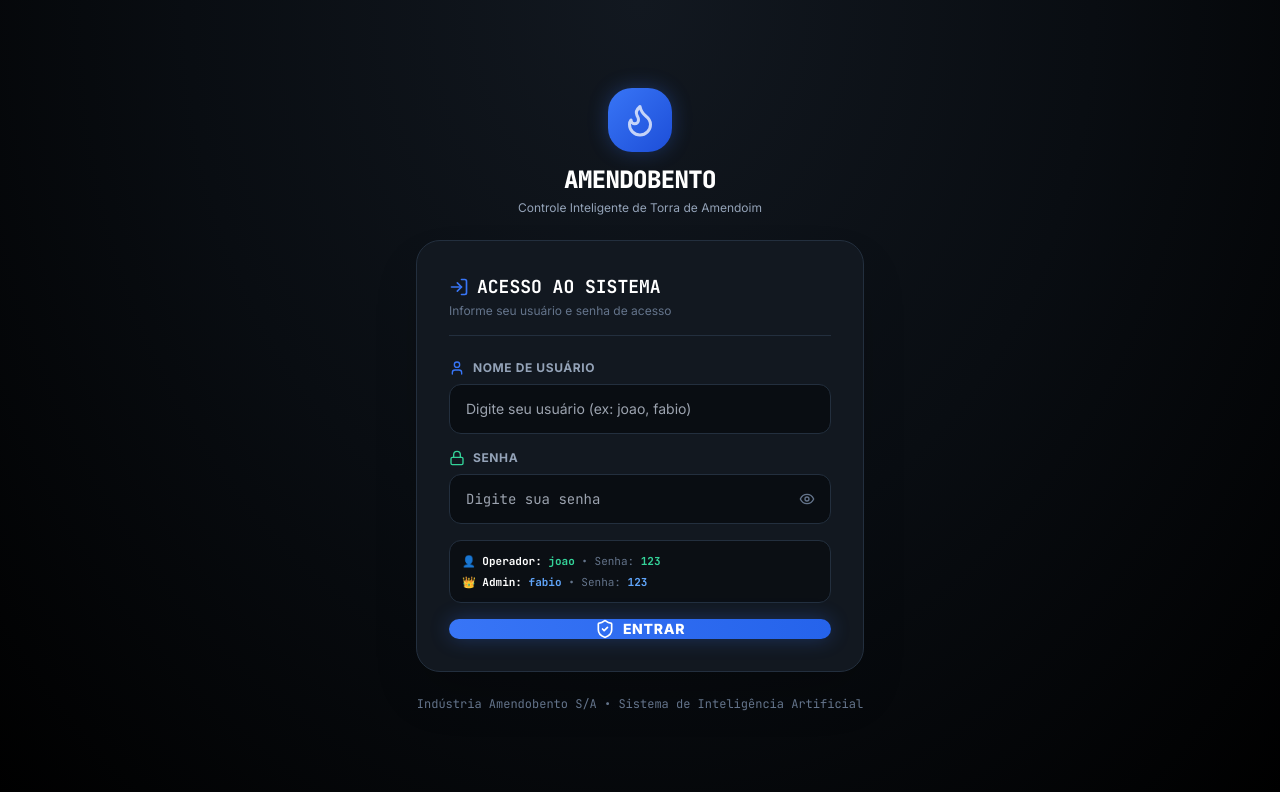
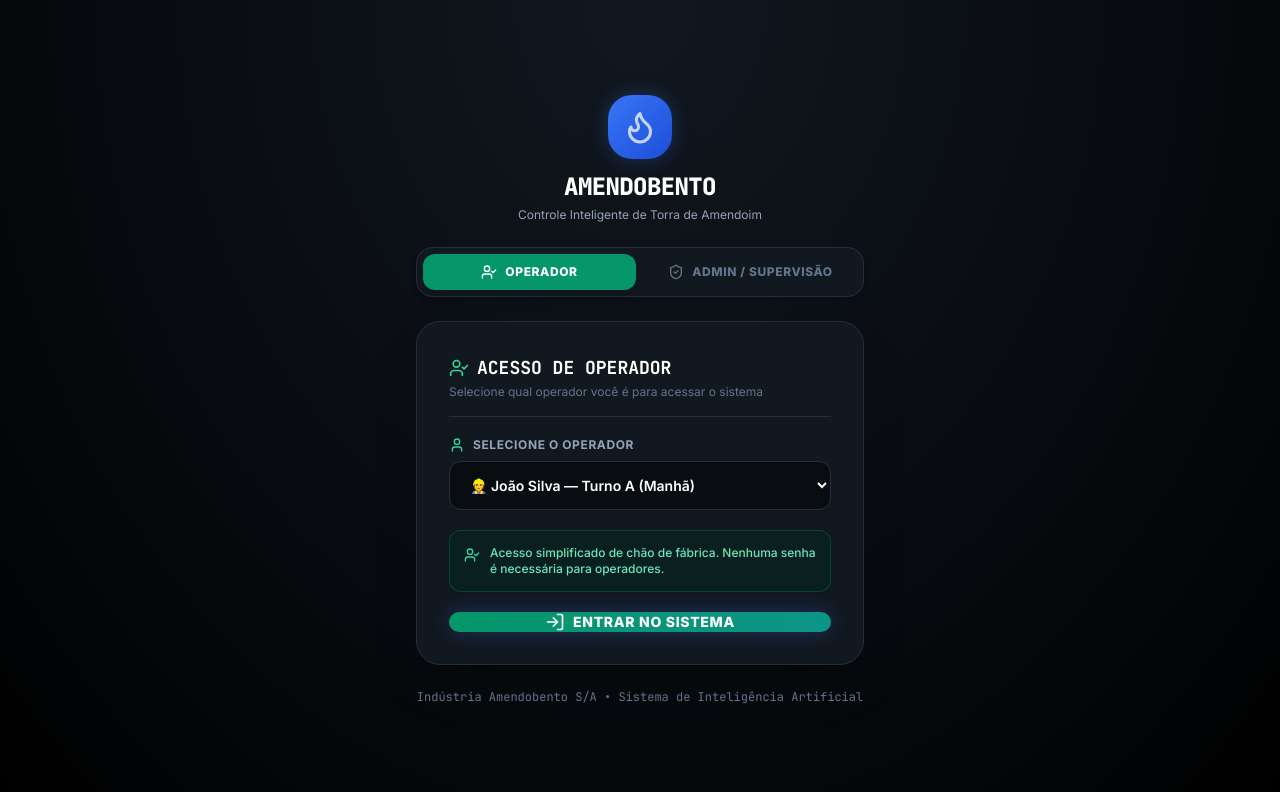
Before and after one commit to giovannymartins25/amendobento_detector, a React (Vite) app: page / in a window 1280 px wide. Shown: the top 792 px of the page. Built offline with nearby package versions, Linux system fonts and the light colour scheme.

Commit message:
feat: login exclusivo de admin com senha e selecao de operador via dropdown list

```diff
--- a/src/components/auth/LoginPage.tsx
+++ b/src/components/auth/LoginPage.tsx
@@ -1,31 +1,46 @@
 import React, { useState } from 'react';
 import { useAuth } from '../../contexts/AuthContext';
-import { Flame, Lock, User as UserIcon, LogIn, Eye, EyeOff, ShieldCheck, AlertCircle } from 'lucide-react';
+import { Flame, Lock, User as UserIcon, UserCheck, ShieldCheck, Eye, EyeOff, AlertCircle, LogIn } from 'lucide-react';
 
 export const LoginPage: React.FC = () => {
-  const { loginAs } = useAuth();
-  const [username, setUsername] = useState<string>('');
-  const [password, setPassword] = useState<string>('');
+  const { loginAs, users } = useAuth();
+  const [activeMode, setActiveMode] = useState<'operator' | 'admin'>('operator');
+
+  // Operator selection state
+  const operatorUsers = users.filter(u => u.role === 'operator');
+  const [selectedOperatorId, setSelectedOperatorId] = useState<string>(operatorUsers[0]?.id || 'op-1');
+
+  // Admin login state
+  const [adminUsername, setAdminUsername] = useState<string>('fabio');
+  const [adminPassword, setAdminPassword] = useState<string>('');
   const [showPassword, setShowPassword] = useState<boolean>(false);
   const [errorMsg, setErrorMsg] = useState<string | null>(null);
 
-  const handleSubmit = (e: React.FormEvent) => {
+  const handleOperatorLogin = (e: React.FormEvent) => {
+    e.preventDefault();
+    setErrorMsg(null);
+    if (!selectedOperatorId) {
+      setErrorMsg('Por favor, selecione um operador.');
+      return;
+    }
+    const success = loginAs(selectedOperatorId);
+    if (!success) {
+      setErrorMsg('Não foi possível realizar o acesso do operador.');
+    }
+  };
+
+  const handleAdminLogin = (e: React.FormEvent) => {
     e.preventDefault();
     setErrorMsg(null);
 
-    if (!username.trim()) {
-      setErrorMsg('Por favor, informe seu nome de usuário.');
+    if (!adminPassword.trim()) {
+      setErrorMsg('Por favor, informe a senha de acesso do Administrador.');
       return;
     }
 
-    if (!password.trim()) {
-      setErrorMsg('Por favor, informe a senha de acesso.');
-      return;
-    }
-
-    const success = loginAs(username.trim(), password.trim());
+    const success = loginAs(adminUsername.trim() || 'fabio', adminPassword.trim());
     if (!success) {
-      setErrorMsg('Usuário ou senha incorretos! Tente usuário: "joao" ou "fabio" e senha: "123"');
+      setErrorMsg('Senha de administrador incorreta! (Senha padrão: 123)');
     }
   };
 
@@ -50,56 +65,148 @@ export const LoginPage: React.FC = () => {
           </div>
         </div>
 
-        {/* Login Form Box */}
+        {/* Mode Selector Switcher */}
+        <div className="grid grid-cols-2 gap-2 bg-industrial-card p-1.5 rounded-2xl border border-industrial-border shadow-md">
+          <button
+            type="button"
+            onClick={() => {
+              setActiveMode('operator');
+              setErrorMsg(null);
+            }}
+            className={`flex items-center justify-center gap-2 py-2.5 px-3 rounded-xl text-xs font-extrabold uppercase tracking-wider transition-all ${
+              activeMode === 'operator'
+                ? 'bg-emerald-600 text-white shadow-lg'
+                : 'text-industrial-textMuted hover:text-white hover:bg-industrial-bg'
+            }`}
+          >
+            <UserCheck className="w-4 h-4" />
+            Operador
+          </button>
+
+          <button
+            type="button"
+            onClick={() => {
+              setActiveMode('admin');
+              setErrorMsg(null);
+            }}
+            className={`flex items-center justify-center gap-2 py-2.5 px-3 rounded-xl text-xs font-extrabold uppercase tracking-wider transition-all ${
+              activeMode === 'admin'
+                ? 'bg-blue-600 text-white shadow-lg'
+                : 'text-industrial-textMuted hover:text-white hover:bg-industrial-bg'
+            }`}
+          >
+            <ShieldCheck className="w-4 h-4" />
+            Admin / Supervisão
+          </button>
+        </div>
+
+        {/* Form Box */}
         <div className="bg-industrial-card border border-industrial-border rounded-3xl p-6 sm:p-8 shadow-2xl space-y-6">
+
+          {/* OPERATOR LOGIN MODE */}
+          {activeMode === 'operator' && (
+            <form onSubmit={handleOperatorLogin} className="space-y-5">
               <div className="border-b border-industrial-border pb-4">
                 <h2 className="text-lg font-bold text-white font-mono flex items-center gap-2">
-              <LogIn className="w-5 h-5 text-industrial-accent" />
-              ACESSO AO SISTEMA
+                  <UserCheck className="w-5 h-5 text-emerald-400" />
+                  ACESSO DE OPERADOR
                 </h2>
                 <p className="text-xs text-industrial-textMuted mt-0.5">
-              Informe seu usuário e senha de acesso
+                  Selecione qual operador você é para acessar o sistema
                 </p>
               </div>
 
-          <form onSubmit={handleSubmit} className="space-y-4">
-
-            {/* Username Input */}
               <div>
                 <label className="block text-xs font-bold text-industrial-textSecondary uppercase tracking-wider mb-2 flex items-center gap-2">
-                <UserIcon className="w-4 h-4 text-industrial-accent" />
-                Nome de Usuário
+                  <UserIcon className="w-4 h-4 text-emerald-400" />
+                  Selecione o Operador
+                </label>
+                <select
+                  value={selectedOperatorId}
+                  onChange={e => {
+                    setSelectedOperatorId(e.target.value);
+                    setErrorMsg(null);
+                  }}
+                  className="w-full bg-industrial-bg border border-industrial-border rounded-xl py-3.5 px-4 text-white text-sm font-semibold focus:border-emerald-500 focus:outline-none transition-all cursor-pointer"
+                >
+                  {operatorUsers.map(op => (
+                    <option key={op.id} value={op.id} className="bg-industrial-card text-white py-2">
+                      👷 {op.name} — {op.shift}
+                    </option>
+                  ))}
+                </select>
+              </div>
+
+              {/* Info banner */}
+              <div className="p-3.5 bg-emerald-950/40 border border-emerald-600/30 rounded-xl text-xs text-emerald-300 flex items-start gap-2.5 font-medium">
+                <UserCheck className="w-4 h-4 text-emerald-400 shrink-0 mt-0.5" />
+                <span>Acesso simplificado de chão de fábrica. Nenhuma senha é necessária para operadores.</span>
+              </div>
+
+              {errorMsg && (
+                <div className="p-3 bg-rose-950/80 border border-rose-600/60 rounded-xl text-xs text-rose-300 flex items-center gap-2 font-medium animate-fade-in">
+                  <AlertCircle className="w-4 h-4 text-rose-400 shrink-0" />
+                  <span>{errorMsg}</span>
+                </div>
+              )}
+
+              <button
+                type="submit"
+                className="w-full h-13 bg-gradient-to-r from-emerald-600 to-teal-600 hover:from-teal-600 hover:to-emerald-500 text-white font-extrabold rounded-xl shadow-scada-glow flex items-center justify-center gap-2 text-sm uppercase tracking-wider active:scale-98 transition-all"
+              >
+                <LogIn className="w-5 h-5" />
+                ENTRAR NO SISTEMA
+              </button>
+            </form>
+          )}
+
+          {/* ADMIN LOGIN MODE */}
+          {activeMode === 'admin' && (
+            <form onSubmit={handleAdminLogin} className="space-y-5">
+              <div className="border-b border-industrial-border pb-4">
+                <h2 className="text-lg font-bold text-white font-mono flex items-center gap-2">
+                  <ShieldCheck className="w-5 h-5 text-blue-400" />
+                  ACESSO DE ADMINISTRADOR
+                </h2>
+                <p className="text-xs text-industrial-textMuted mt-0.5">
+                  Área restrita de gestão. Requer senha de acesso.
+                </p>
+              </div>
+
+              <div>
+                <label className="block text-xs font-bold text-industrial-textSecondary uppercase tracking-wider mb-2 flex items-center gap-2">
+                  <UserIcon className="w-4 h-4 text-blue-400" />
+                  Administrador
                 </label>
                 <input
                   type="text"
                   required
-                value={username}
+                  value={adminUsername}
                   onChange={e => {
-                  setUsername(e.target.value);
+                    setAdminUsername(e.target.value);
                     setErrorMsg(null);
                   }}
-                placeholder="Digite seu usuário (ex: joao, fabio)"
-                className="w-full bg-industrial-bg border border-industrial-border rounded-xl py-3.5 px-4 text-white text-sm focus:border-industrial-accent focus:outline-none transition-all"
+                  placeholder="Nome do usuário admin (ex: fabio)"
+                  className="w-full bg-industrial-bg border border-industrial-border rounded-xl py-3.5 px-4 text-white text-sm focus:border-blue-500 focus:outline-none transition-all"
                 />
               </div>
 
-            {/* Password Input */}
               <div>
                 <label className="block text-xs font-bold text-industrial-textSecondary uppercase tracking-wider mb-2 flex items-center gap-2">
-                <Lock className="w-4 h-4 text-emerald-400" />
-                Senha
+                  <Lock className="w-4 h-4 text-blue-400" />
+                  Senha de Administrador
                 </label>
                 <div className="relative">
                   <input
                     type={showPassword ? 'text' : 'password'}
                     required
-                  value={password}
+                    value={adminPassword}
                     onChange={e => {
-                    setPassword(e.target.value);
+                      setAdminPassword(e.target.value);
                       setErrorMsg(null);
                     }}
                     placeholder="Digite sua senha"
-                  className="w-full bg-industrial-bg border border-industrial-border rounded-xl py-3.5 pl-4 pr-11 text-white text-sm font-mono focus:border-industrial-accent focus:outline-none transition-all"
+                    className="w-full bg-industrial-bg border border-industrial-border rounded-xl py-3.5 pl-4 pr-11 text-white text-sm font-mono focus:border-blue-500 focus:outline-none transition-all"
                   />
                   <button
                     type="button"
@@ -112,12 +219,10 @@ export const LoginPage: React.FC = () => {
               </div>
 
               {/* Hint Box */}
-            <div className="p-3 bg-industrial-bg/80 border border-industrial-border rounded-xl text-[11px] text-industrial-textMuted space-y-1 font-mono">
-              <div>👤 <strong className="text-white">Operador:</strong> <code className="text-emerald-400 font-bold">joao</code> • Senha: <code className="text-emerald-400 font-bold">123</code></div>
-              <div>👑 <strong className="text-white">Admin:</strong> <code className="text-blue-400 font-bold">fabio</code> • Senha: <code className="text-blue-400 font-bold">123</code></div>
+              <div className="p-3 bg-industrial-bg/80 border border-industrial-border rounded-xl text-[11px] text-industrial-textMuted font-mono">
+                👑 <strong className="text-white">Admin:</strong> <code className="text-blue-400 font-bold">fabio</code> • Senha: <code className="text-blue-400 font-bold">123</code>
               </div>
 
-            {/* Error Message Alert */}
               {errorMsg && (
                 <div className="p-3 bg-rose-950/80 border border-rose-600/60 rounded-xl text-xs text-rose-300 flex items-center gap-2 font-medium animate-fade-in">
                   <AlertCircle className="w-4 h-4 text-rose-400 shrink-0" />
@@ -125,16 +230,16 @@ export const LoginPage: React.FC = () => {
                 </div>
               )}
 
-            {/* Submit Button */}
               <button
                 type="submit"
-              className="w-full h-13 bg-gradient-to-r from-industrial-accent to-blue-600 hover:from-blue-600 hover:to-indigo-600 text-white font-extrabold rounded-xl shadow-scada-glow flex items-center justify-center gap-2 text-sm uppercase tracking-wider active:scale-98 transition-all"
+                className="w-full h-13 bg-gradient-to-r from-blue-600 to-indigo-600 hover:from-indigo-600 hover:to-blue-500 text-white font-extrabold rounded-xl shadow-scada-glow flex items-center justify-center gap-2 text-sm uppercase tracking-wider active:scale-98 transition-all"
               >
                 <ShieldCheck className="w-5 h-5" />
-              ENTRAR
+                ENTRAR COMO ADMIN
               </button>
+            </form>
+          )}
 
-          </form>
         </div>
 
         {/* Footer info */}
--- a/src/components/common/Navbar.tsx
+++ b/src/components/common/Navbar.tsx
@@ -26,7 +26,7 @@ interface NavbarProps {
 }
 
 export const Navbar: React.FC<NavbarProps> = ({ activeTab, setActiveTab }) => {
-  const { currentUser, logout, isAdmin } = useAuth();
+  const { currentUser, logout, isAdmin, users, loginAs } = useAuth();
   const { alerts } = useRoast();
 
   const [isDropdownOpen, setIsDropdownOpen] = useState(false);
@@ -229,22 +229,38 @@ export const Navbar: React.FC<NavbarProps> = ({ activeTab, setActiveTab }) => {
 
         {/* User Profile Badge & Actions */}
         <div className="flex items-center gap-3">
+          {!isAdmin ? (
+            <div className="flex items-center gap-2 bg-industrial-bg px-3 py-1.5 rounded-xl border border-industrial-border">
+              <UserCheck className="w-4 h-4 text-emerald-400 shrink-0" />
+              <div className="flex flex-col">
+                <span className="text-[9px] uppercase tracking-wider text-emerald-400 font-extrabold">OPERADOR ATIVO</span>
+                <select
+                  value={currentUser.id}
+                  onChange={(e) => loginAs(e.target.value)}
+                  className="bg-transparent text-xs font-bold text-white focus:outline-none cursor-pointer pr-1"
+                >
+                  {users.filter(u => u.role === 'operator').map(op => (
+                    <option key={op.id} value={op.id} className="bg-industrial-card text-white py-1">
+                      {op.name} ({op.shift?.split(' ')[0]})
+                    </option>
+                  ))}
+                </select>
+              </div>
+            </div>
+          ) : (
             <div
               onClick={() => setIsProfileModalOpen(true)}
               className="flex items-center gap-2 bg-industrial-bg px-3 py-1.5 rounded-xl border border-industrial-border cursor-pointer hover:border-industrial-accent/50 transition-all"
             >
-            {isAdmin ? (
               <ShieldCheck className="w-4 h-4 text-blue-400" />
-            ) : (
-              <UserCheck className="w-4 h-4 text-emerald-400" />
-            )}
               <div className="text-xs font-bold text-white">
                 {currentUser.name}
-              <span className={`block text-[9px] uppercase tracking-wider ${isAdmin ? 'text-blue-400' : 'text-emerald-400'}`}>
-                {isAdmin ? 'ADMIN / SUPERVISÃO' : 'OPERADOR'}
+                <span className="block text-[9px] uppercase tracking-wider text-blue-400">
+                  ADMIN / SUPERVISÃO
                 </span>
               </div>
             </div>
+          )}
 
           <button
             onClick={logout}
--- a/src/contexts/AuthContext.tsx
+++ b/src/contexts/AuthContext.tsx
@@ -26,11 +26,6 @@ export const AuthProvider: React.FC<{ children: React.ReactNode }> = ({ children
   }, [isAuthenticated]);
 
   const loginAs = (userIdentifier: string, password?: string): boolean => {
-    // Standard password required is "123"
-    if (password !== undefined && password !== '123') {
-      return false;
-    }
-
     const cleanInput = userIdentifier.trim().toLowerCase().normalize("NFD").replace(/[\u0300-\u036f]/g, "");
     if (!cleanInput) return false;
 
@@ -38,21 +33,24 @@ export const AuthProvider: React.FC<{ children: React.ReactNode }> = ({ children
       const cleanName = u.name.toLowerCase().normalize("NFD").replace(/[\u0300-\u036f]/g, "");
       const cleanId = u.id.toLowerCase();
 
-      if (cleanInput === 'fabio' || cleanInput === 'admin' || cleanInput === 'fabio adm') {
+      if (cleanInput === 'fabio' || cleanInput === 'admin' || cleanInput === 'fabio adm' || cleanInput === 'admin-1') {
         return u.role === 'admin';
       }
-      if (cleanInput === 'joao' || cleanInput === 'joao silva') {
-        return u.id === 'op-1';
-      }
-      return cleanName.includes(cleanInput) || cleanId === cleanInput || u.id === userIdentifier;
+      return u.id === userIdentifier || cleanId === cleanInput || cleanName.includes(cleanInput);
     });
 
-    if (found) {
-      setCurrentUser(found);
-      setIsAuthenticated(true);
-      return true;
+    if (!found) return false;
+
+    // Admin login requires password '123'
+    if (found.role === 'admin') {
+      if (password !== '123') {
+        return false;
+      }
     }
-    return false;
+
+    setCurrentUser(found);
+    setIsAuthenticated(true);
+    return true;
   };
 
   const logout = () => {
```
Lines whose indentation alone changed are shown as unchanged.
